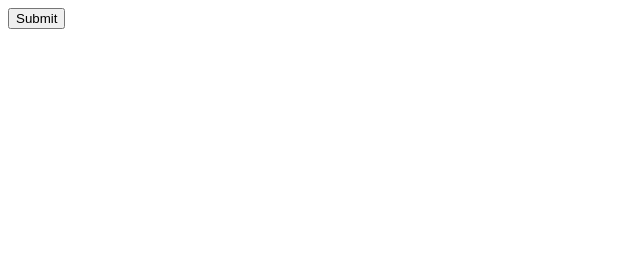
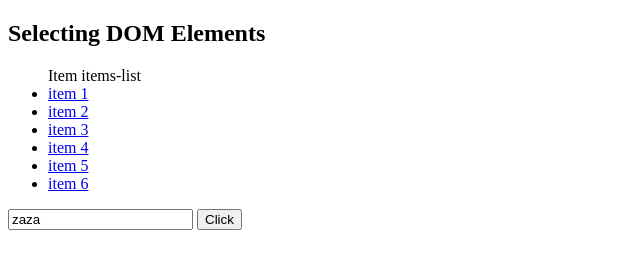
Before and after one commit to alexdjoum/improve-in-js, a plain HTML site: page index.html in a window 1280 px wide. Shown: the whole page, without its empty margins (0-640 px from the left). Drawn offline with Linux system fonts and the light colour scheme.

```diff
--- a/doc.js
+++ b/doc.js
@@ -138,10 +138,26 @@
  //show();
  //Make();
 
- var child = {
+ /* var child = {
      nom: 'djoum',
      present: function () {
          console.log(this.nom)
      }
  }
- child.present();
+ child.present(); */
+
+ var itemsContainer = document.getElementById('items-list');
+ var firstItem = document.querySelector('.item');
+ var items = document.querySelectorAll('.item a');
+ var itemsByName = document.getElementsByName('email');
+ var itemsByClass = document.getElementsByClassName('items');
+ var itemsByTag = document.getElementsByTagName('li');
+
+
+
+ console.log(itemsContainer);
+ console.log(firstItem);
+ console.log(items);
+ console.log(itemsByName);
+ console.log(itemsByClass);
+ console.log(itemsByTag);
--- a/index.html
+++ b/index.html
@@ -39,7 +39,24 @@
 
     <p>Lorem ipsum, dolor sit amet consectetur adipisicing elit. Voluptate asperiores dolores sapiente dolorem eum ad. Incidunt quaerat voluptatum perspiciatis nemo unde impedit sunt molestias, id perferendis ipsam necessitatibus libero? Quos!</p>
  -->
-    <input type="submit"  />
+    <!-- <input type="submit"  /> -->
+    <section>
+
+
+        <h2>Selecting DOM Elements</h2>
+
+        <ul id="items-list">
+            Item items-list
+            <li class="item" name="item"><a href="item 1">item 1</a></li>
+            <li class="item" name="item"><a href="item 2">item 2</a></li>
+            <li class="item" name="item"><a href="item 3">item 3</a></li>
+            <li class="item" name="item"><a href="item 4">item 4</a></li>
+            <li class="item" name="item"><a href="item 5">item 5</a></li>
+            <li class="item" name="item"><a href="item 6">item 6</a></li>
+        </ul>
+        <input type="email" value="zaza" placeholder="email" name="email">
+        <button type="button">Click</button>
+    </section>
 
 
     <script src="doc.js"></script>
```
